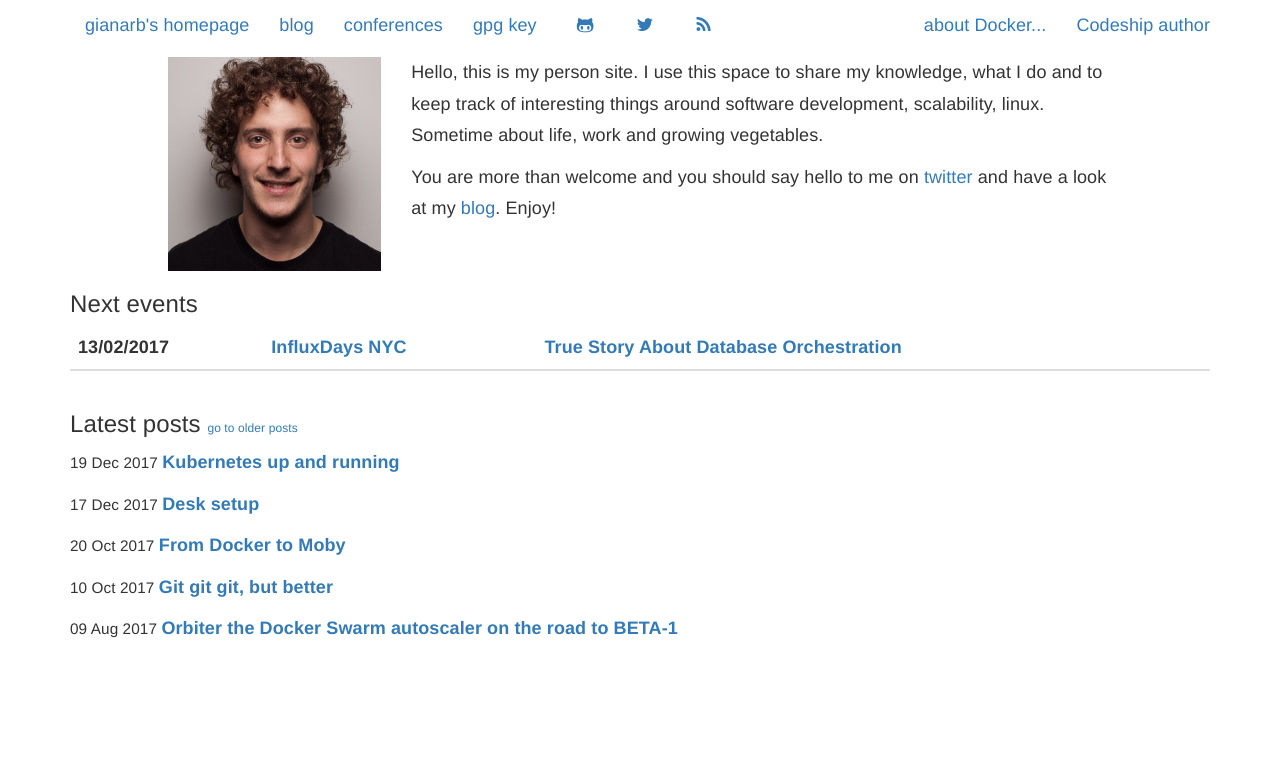
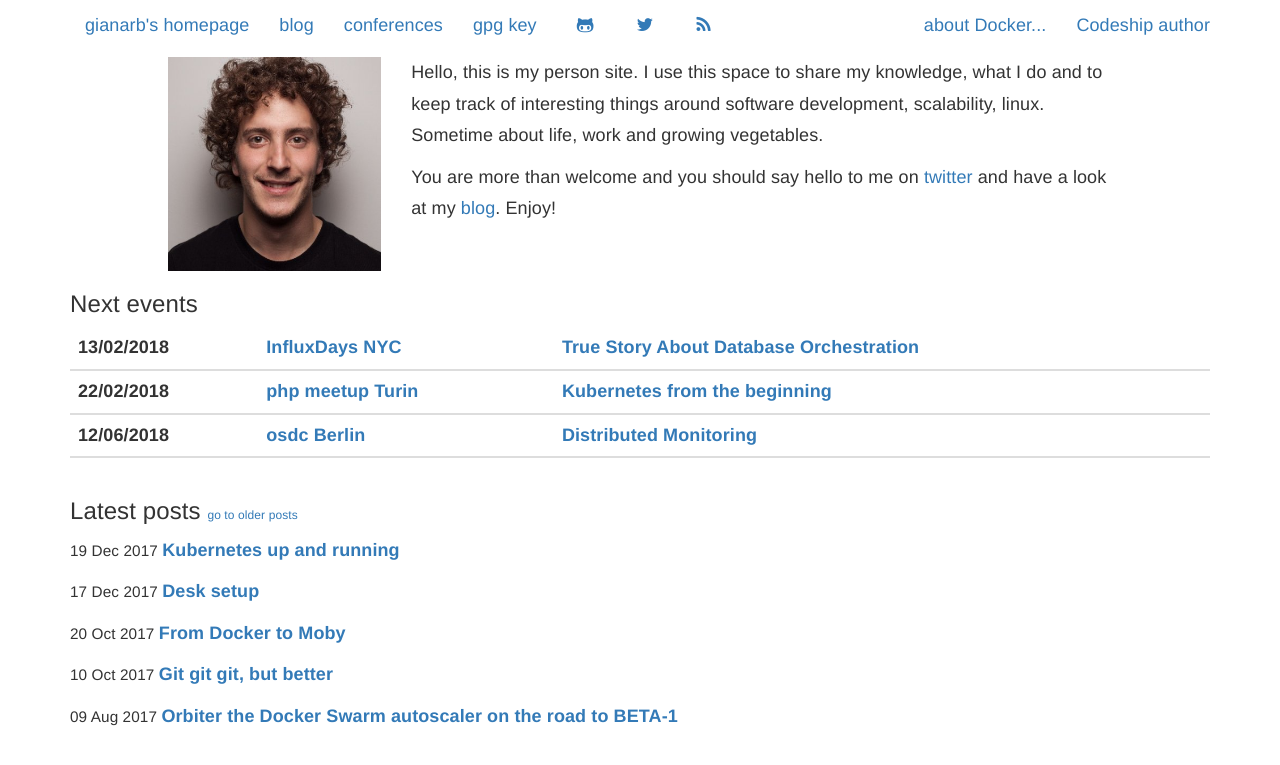
Before and after one commit to gianarb/gianarb.github.com, a Jekyll site: the page built from index.html, in a window 1280 px wide. Shown: the top 765 px of the page. Built offline with Jekyll 4.4.1, drawn with Linux system fonts in a browser that asks for light colours; nearby versions of some CDN libraries.

Commit message:
added events

```diff
--- a/_includes/next-events.html
+++ b/_includes/next-events.html
@@ -5,9 +5,19 @@
       <table class="table table-hover">
           <thead>
             <tr>
-              <th>13/02/2017</th>
+              <th>13/02/2018</th>
               <th><a href="https://influxdays.com">InfluxDays NYC</a></th>
               <th><a href="https://influxdays.com/speakers/gianluca-arbezzano/">True Story About Database Orchestration</a></th>
+            </tr>
+            <tr>
+              <th>22/02/2018</th>
+              <th><a href="http://torino.grusp.org/">php meetup Turin</a></th>
+              <th><a href="https://www.meetup.com/pugTO-PHP-User-Group-Torino/events/247313984/">Kubernetes from the beginning</a></th>
+            </tr>
+            <tr>
+              <th>12/06/2018</th>
+              <th><a href="https://osdc.de/">osdc Berlin</a></th>
+              <th><a href="https://osdc.de/events/distributed-monitoring/">Distributed Monitoring</a></th>
             </tr>
           </thead>
           <tbody>
```
